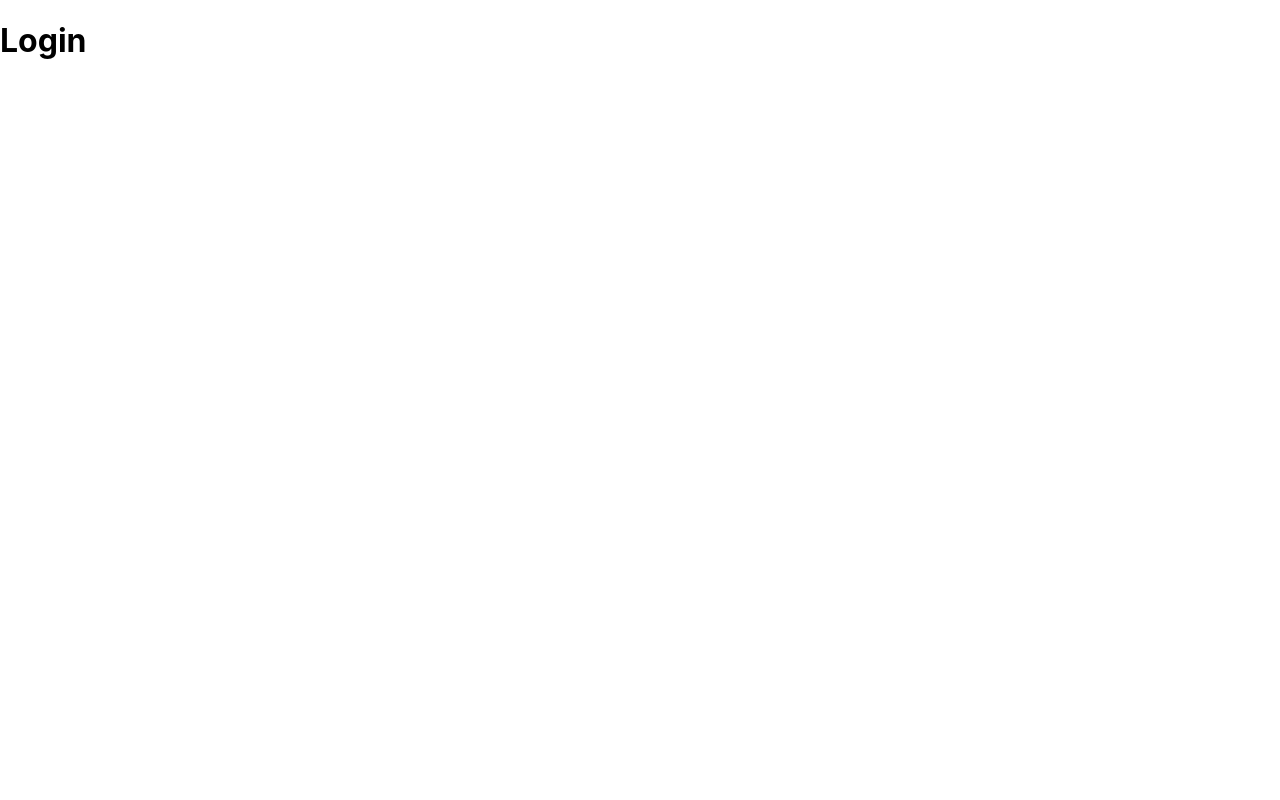
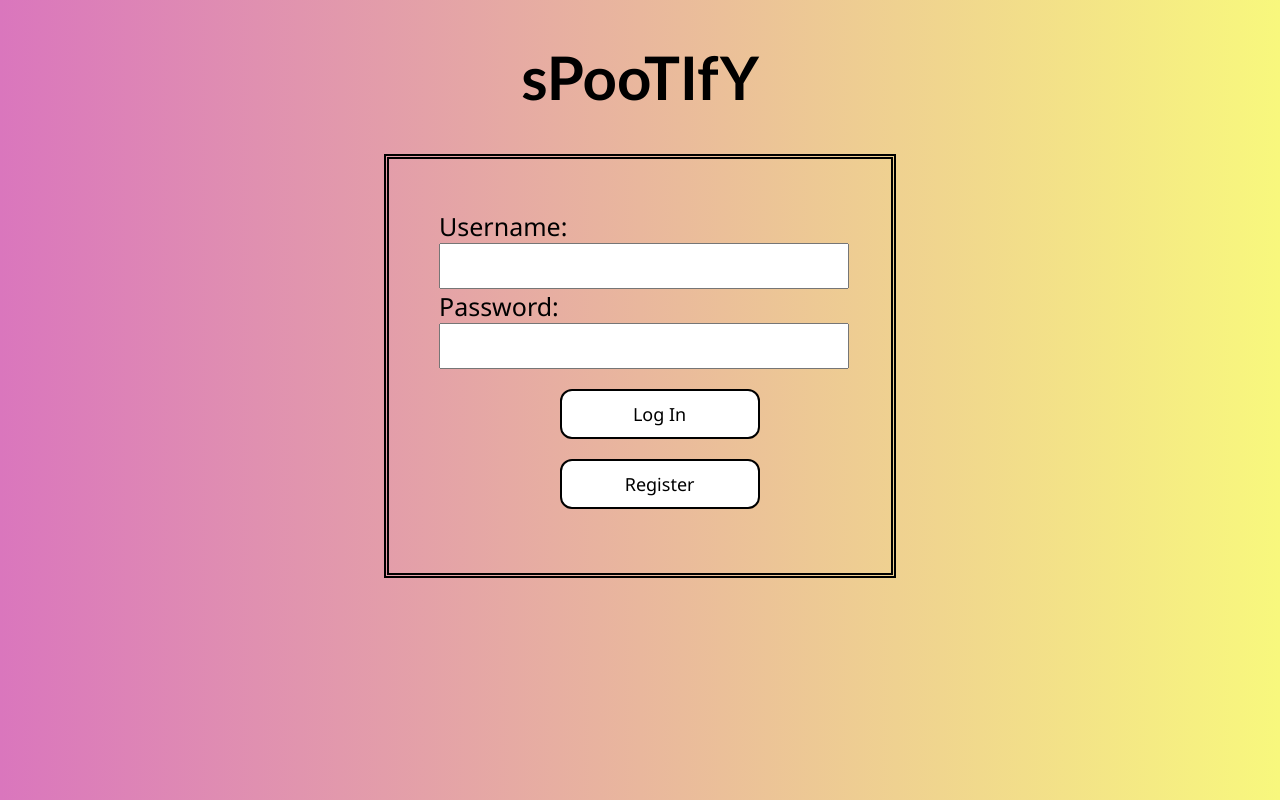
Before and after one commit to fizharoon/FinalProject, a React (Create React App) app in the folder playlist-creator/: page / in a window 1280 px wide. Built offline with nearby package versions, Linux system fonts and the light colour scheme.

Commit message:
Updated Login.js with styling and html, working on register

```diff
--- a/playlist-creator/src/Pages/Login/Login.js
+++ b/playlist-creator/src/Pages/Login/Login.js
@@ -6,9 +6,30 @@ const Login = () => {
   useEffect(() => {}, []);
 
   return (
-    <main className="dashboard">
-      <h1>Login</h1>
-    </main>
+    <body>
+        <div class="header">
+          <div>
+            <h1>sPooTIfY</h1>
+          </div>
+        </div>
+
+          <div class="body">
+            <form>
+                <label for="username">Username:</label>
+              <br />
+                <input type="text" id="username" name="username" />
+              <br />
+                <label for="pwd">Password:</label>
+              <br />
+                <input type="password" id="pwd" name="pwd" />
+            </form>{" "}
+            <br />
+            <button>Log In</button>
+            <br />
+            <br />
+            <button>Register</button>
+          </div>
+    </body>
   );
 };
 
--- a/playlist-creator/src/Pages/Login/styles.css
+++ b/playlist-creator/src/Pages/Login/styles.css
@@ -0,0 +1,77 @@
+
+/* Amber: #FFBF00
+   Dark Blue: #005581
+*/
+
+body{
+
+    background-image: linear-gradient(to right, rgb(218, 118, 189) , rgb(248, 248, 125));
+    /* border-style: dashed;   */
+}
+.header{
+    /* background-color: #FFBF00;  */
+    /* margin-bottom: 10%; */
+    padding: 1px;
+    margin-left: 30%;
+    margin-right: 30%;
+    /* border-radius: 12px; */
+
+}
+
+.body{
+    /* background-color: #005581; */
+    text-align: left;
+    /* margin-bottom: %; */
+    padding: 50px;
+    padding-bottom: 5%;
+    margin-left: 30%;
+    margin-right: 30%;
+    color: black;
+    border-style: double ;
+    border-width: 5px;
+
+    /* border-radius: 12px; */
+    /* border-inline-start-color: #FFBF00; */
+
+}
+h1{
+    font-size: 60px;
+    font-family: 'Trebuchet MS';
+    text-align: center;
+}
+
+label{
+    font-size: 25px;
+    font-family: 'Segoe UI', Tahoma, Geneva, Verdana, sans-serif;
+}
+input{
+    width: 100%;
+    height: 40px;
+    font-size: 20px;
+}
+form{
+    border-color: #FFBF00;
+
+}
+button{
+    margin-left: 30%;
+    margin-right: 30%;
+    border-radius: 12px;
+    font-size: large;
+    font-family: 'Segoe UI', Tahoma, Geneva, Verdana, sans-serif;
+    /* padding: 14px 40px; */
+    text-align: center;
+    width: 200px;
+    height: 50px;
+    border-style: solid;
+    border-color: black;
+    background-color: white;
+    /* align-items: ; */
+}
+button:hover{
+    color:white;
+    background-color: black;
+    border-color: white;
+    transition: 0.3s;
+
+}
```
Also changed, not shown: 2 other files (tests, documents, lock files or other folders).
